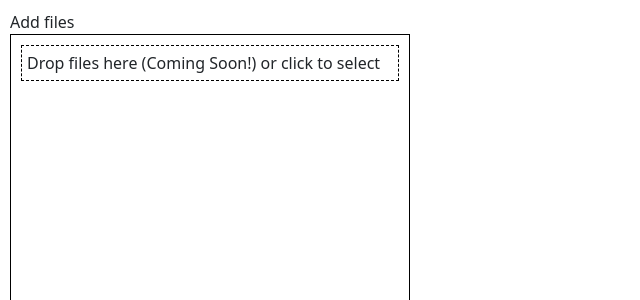
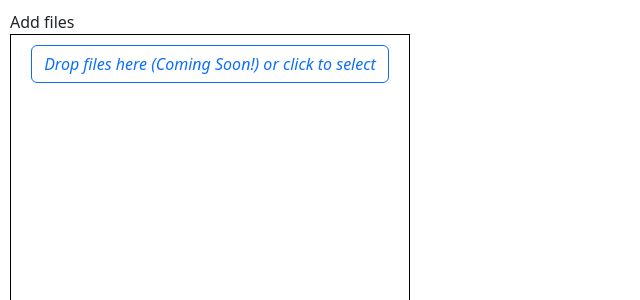
Before and after one commit to evilduck95/file-catcher-web, a React (Create React App) app: page / in a window 1280 px wide. Shown: the top 300 px of the page, without its empty margins (0-640 px from the left). Built offline with nearby package versions, Linux system fonts and the light colour scheme.

Commit message:
Added file row as a separate component. Migrated instruction row to just be a button.

```diff
--- a/src/components/FileListDisplay.jsx
+++ b/src/components/FileListDisplay.jsx
@@ -1,6 +1,7 @@
 import React, {useEffect, useRef, useState} from "react";
 import styled from "styled-components";
-import {ImCross} from "react-icons/im";
+import FileRow from "./FileRow";
+import {Button} from "react-bootstrap";
 
 const FilesListContainer = styled.div`
     // Parent styles to allow overlay to respect boundaries.
@@ -17,23 +18,13 @@ const FilesListContainer = styled.div`
     border: solid black 1px;
 `;
 
-const FileRow = styled.div`
-    display: flex;
-    flex-direction: row;
-    justify-content: space-between;
-    align-items: center;
-    margin-bottom: 10px;
-    padding: 5px;
-    text-align: center;
-    width: 95%;
-    border: dashed black 1px;
-`;
 
 const Instruction = styled.div`
     width: 100%;
     display: flex;
     justify-content: space-between;
     align-items: center;
+    font-style: italic;
 `;
 
 const DragOverOverlay = styled.div`
@@ -50,7 +41,7 @@ const DragOverOverlay = styled.div`
     opacity: 25%;
 `;
 
-const FileListDisplay = ({files, fileAddCallback, removeCallback}) => {
+const FileListDisplay = ({files, chooseFileCallback, dropFileCallback, removeCallback}) => {
 
     const listContainerRef = useRef(null);
     const dragOverlayRef = useRef(null);
@@ -75,7 +66,6 @@ const FileListDisplay = ({files, fileAddCallback, removeCallback}) => {
         event.preventDefault();
         event.stopPropagation();
         if (event.target !== dragOverlayRef.current) {
-            console.log('enter');
             setDraggingFile(true);
         }
     };
@@ -84,7 +74,6 @@ const FileListDisplay = ({files, fileAddCallback, removeCallback}) => {
         event.preventDefault();
         event.stopPropagation();
         if (event.target === dragOverlayRef.current) {
-            console.log('leave');
             setDraggingFile(false);
         }
     }
@@ -92,14 +81,13 @@ const FileListDisplay = ({files, fileAddCallback, removeCallback}) => {
     const handleDragOver = (event) => {
         event.preventDefault();
         event.stopPropagation();
-        console.log('drag over');
     };
 
     const handleDrop = (event) => {
         event.preventDefault();
         event.stopPropagation();
         setDraggingFile(false);
-        console.log('drop');
+        dropFileCallback(event);
     };
 
     const fileRemoved = (index) => {
@@ -111,11 +99,12 @@ const FileListDisplay = ({files, fileAddCallback, removeCallback}) => {
         <FilesListContainer ref={listContainerRef}>
             {draggingFile && <DragOverOverlay ref={dragOverlayRef}>
             </DragOverOverlay>}
-            {files.map((f, i) => <FileRow style={{cursor: 'pointer'}}>
-                <div>{f.name}</div>
-                <ImCross className={'clickable-icon'} onClick={() => fileRemoved(i)}/></FileRow>)}
-            <FileRow style={{cursor: 'pointer'}} onClick={fileAddCallback}><Instruction>Drop files here (Coming
-                Soon!) or click to select</Instruction></FileRow>
+            {files.map((f, i) => (<FileRow key={i} index={i} file={f} removedCallback={fileRemoved}/>))}
+            <div className={'d-grid gap-2'}>
+                <Button onClick={chooseFileCallback} variant={'outline-primary'}>
+                    <Instruction>Drop files here (Coming Soon!) or click to select</Instruction>
+                </Button>
+            </div>
         </FilesListContainer>
     )
 };
--- /dev/null
+++ b/src/components/FileRow.jsx
@@ -0,0 +1,26 @@
+import React from "react";
+import styled from "styled-components";
+import {ImCross} from "react-icons/im";
+
+const FileRowContainer = styled.div`
+    display: flex;
+    flex-direction: row;
+    justify-content: space-between;
+    align-items: center;
+    margin-top: 10px;
+    padding: 5px;
+    text-align: center;
+    width: 95%;
+    border: dashed black 1px;
+`;
+
+const FileRow = ({index, file, removedCallback}) => {
+    return(
+        <FileRowContainer>
+            <div>{file.name}</div>
+            <ImCross className={'clickable-icon'} onClick={() => removedCallback(index)}/>
+        </FileRowContainer>
+    )
+};
+
+export default FileRow;
--- a/src/components/FileUploadList.jsx
+++ b/src/components/FileUploadList.jsx
@@ -1,6 +1,5 @@
-import React, {useEffect, useRef, useState} from "react";
+import React, {useRef, useState} from "react";
 import FileListDisplay from "./FileListDisplay";
-import {ImPlus} from "react-icons/im";
 import styled from "styled-components";
 
 const FileUploadContainer = styled.div`
@@ -10,24 +9,29 @@ const FileUploadContainer = styled.div`
 const FileUploadList = () => {
 
     const [files, setFiles] = useState([]);
-    const inputFile = useRef(null);
+    const fileInputRef = useRef(null);
 
-    useEffect(() => {
-        console.log('Changed')
-    }, [files]);
+    const initFileChooser = () => {
+        fileInputRef.current.click();
+    }
 
-    const fileUpload = (key, file) => {
-    };
+    const fileDropped = (event) => {
+        const {files} = event.dataTransfer;
+        fileAdded(files);
+    }
 
-    const plusClicked = () => {
-        inputFile.current.click();
+    const fileChosen = (event) => {
+        fileAdded(event.target.files);
     }
-    const fileAdded = (event) => {
-        console.log('File Add')
-        const attachedFile = event.target.files[0];
-        const duplicateFile = files.filter(f => f.name === attachedFile.name)[0];
-        if (!!duplicateFile) {
+
+    const fileAdded = (attachedFiles) => {
+        if (attachedFiles.length === 0) return;
+        console.log('Attached', attachedFiles)
+        const attachedFile = attachedFiles[0];
+        const duplicateFile = files.some(f => f.name === attachedFile.name);
+        if (duplicateFile) {
             console.log(`Duplicate file ${files.indexOf(duplicateFile)}`)
+            alert('Duplicate file :(');
         }
         setFiles(oldFiles => [ ...oldFiles, attachedFile ]);
         console.log(files)
@@ -37,12 +41,11 @@ const FileUploadList = () => {
         setFiles(oldArray => oldArray.toSpliced(index, 1));
     };
 
-    console.log('render uploader')
     return (
         <FileUploadContainer>
             <div>Add files</div>
-            <FileListDisplay files={files} fileAddCallback={plusClicked} removeCallback={fileRemoved}/>
-            <input type={'file'} id={'file-input'} ref={inputFile} onChange={fileAdded} style={{display: 'none'}}/>
+            <FileListDisplay files={files} chooseFileCallback={initFileChooser} dropFileCallback={fileDropped} removeCallback={fileRemoved}/>
+            <input type={'file'} id={'file-input'} ref={fileInputRef} onChange={fileChosen} style={{display: 'none'}}/>
         </FileUploadContainer>
     )
 
```
